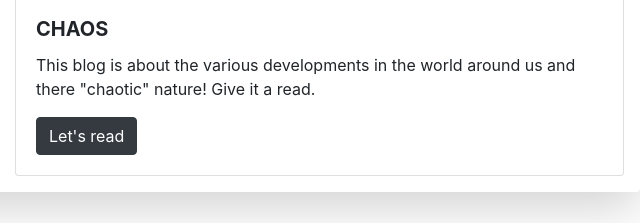
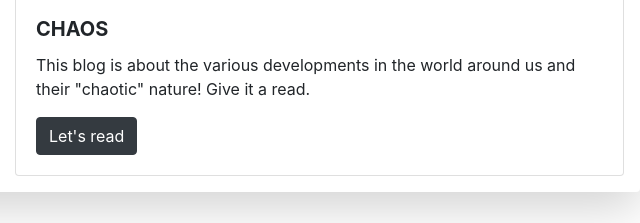
Before and after one commit to heisenberg01010/heisenberg01010.github.io, a plain HTML site: page Blog.html in a window 1280 px wide. Shown: the part 535-758 px from the top of the page, 640-1280 px from the left. Drawn offline with nearby package versions, Linux system fonts and the light colour scheme.

Commit message:
Update Blog.html

```diff
--- a/Blog.html
+++ b/Blog.html
@@ -88,7 +88,7 @@
         <div class="card-body">
           <h5 class="card-title"><Strong>CHAOS</Strong></h5>
           <p class="card-text">This blog is about the various developments in the
-            world around us and there "chaotic" nature! Give it a read.
+            world around us and their "chaotic" nature! Give it a read.
           </p>
           <a href="https://heisenberg01010.blogspot.com/2020/01/concept-1-chaos.html" class="btn btn-dark">Let's read</a>
         </div>
```
